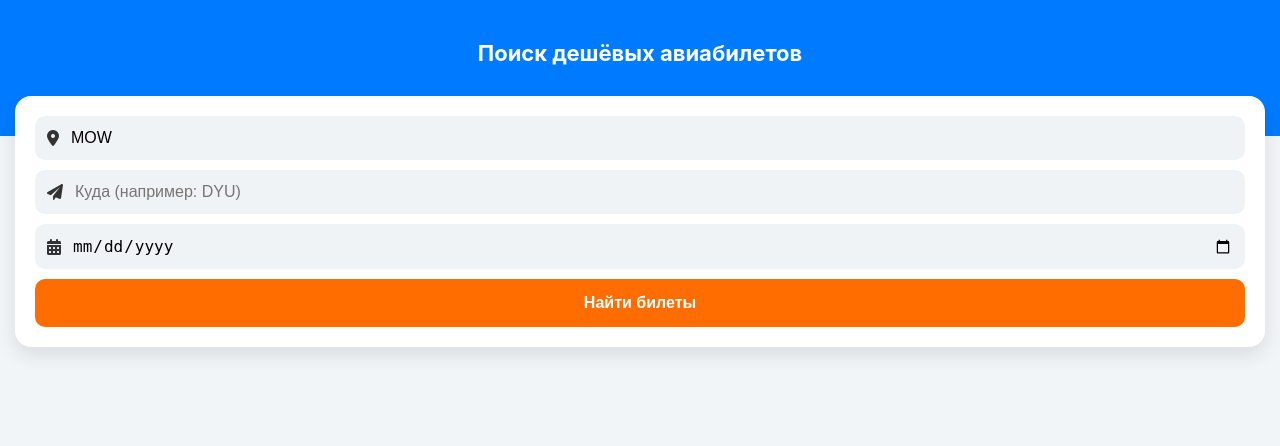
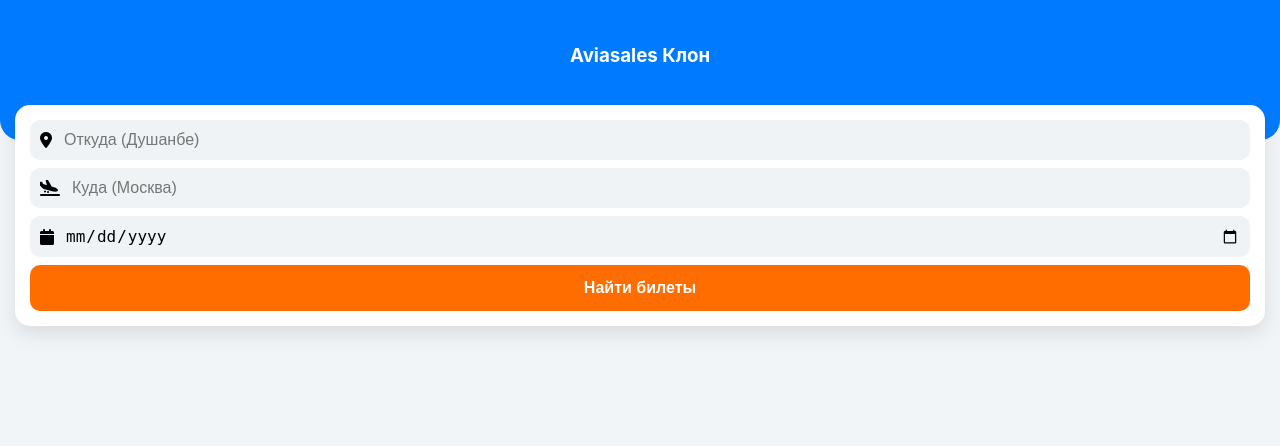
Before and after one commit to OSON-SAVDO/Avia-Search-TJ, a Flask app: page / in a window 1280 px wide. Shown: the top 446 px of the page. Run offline with Flask 3, Linux system fonts and the light colour scheme.

Commit message:
Update index.html

```diff
--- a/templates/index.html
+++ b/templates/index.html
@@ -3,81 +3,72 @@
 <head>
     <meta charset="UTF-8">
     <meta name="viewport" content="width=device-width, initial-scale=1.0">
-    <title>Aviasales.ru — Дешёвые авиабилеты</title>
+    <title>Aviasales.tj — Поиск авиабилетов</title>
     <link rel="stylesheet" href="https://cdnjs.cloudflare.com/ajax/libs/font-awesome/6.0.0/css/all.min.css">
     <style>
         :root { --blue: #007bff; --orange: #ff6d00; --bg: #f2f5f8; }
-        body { font-family: -apple-system, sans-serif; background: var(--bg); margin: 0; padding-bottom: 80px; color: #333; }
+        body { font-family: -apple-system, system-ui, sans-serif; background: var(--bg); margin: 0; padding-bottom: 50px; }
+        .header { background: var(--blue); color: white; padding: 25px 15px 55px; text-align: center; border-radius: 0 0 20px 20px; }
+        .search-container { background: white; margin: -35px 15px 20px; padding: 15px; border-radius: 15px; box-shadow: 0 8px 20px rgba(0,0,0,0.1); }
+        .input-group { background: #f0f3f5; border-radius: 10px; padding: 10px; margin-bottom: 8px; display: flex; align-items: center; }
+        .input-group input { border: none; background: transparent; width: 100%; outline: none; font-size: 16px; margin-left: 10px; }
+        .btn-search { width: 100%; background: var(--orange); color: white; border: none; padding: 14px; border-radius: 10px; font-weight: bold; font-size: 16px; }
 
-        .header { background: var(--blue); color: white; padding: 40px 20px 70px; text-align: center; }
-        .header h1 { margin: 0; font-size: 22px; }
+        .ticket { background: white; margin: 12px; border-radius: 16px; overflow: hidden; box-shadow: 0 2px 10px rgba(0,0,0,0.05); }
+        .ticket-top { padding: 15px; display: flex; justify-content: space-between; align-items: center; }
+        .price { font-size: 22px; font-weight: 800; color: #28a745; }
+        .airline-logo { width: 45px; border-radius: 5px; }
 
-        .search-box { background: white; margin: -40px 15px 20px; padding: 20px; border-radius: 16px; box-shadow: 0 8px 20px rgba(0,0,0,0.1); }
-        .input-item { background: #f0f3f5; border-radius: 10px; padding: 12px; margin-bottom: 10px; display: flex; align-items: center; }
-        .input-item input { border: none; background: transparent; width: 100%; outline: none; font-size: 16px; margin-left: 10px; }
-        .btn-search { width: 100%; background: var(--orange); color: white; border: none; padding: 15px; border-radius: 10px; font-weight: bold; font-size: 16px; cursor: pointer; }
+        .flight-path { padding: 0 15px 15px; display: flex; justify-content: space-between; align-items: center; }
+        .time { font-size: 18px; font-weight: bold; }
+        .airport { font-size: 12px; color: #888; text-transform: uppercase; }
 
-        .card { background: white; margin: 15px; border-radius: 16px; overflow: hidden; border: 1px solid #e0e6ea; }
-        .card-top { padding: 15px; border-bottom: 1px dashed #ddd; display: flex; justify-content: space-between; align-items: center; }
-        .price { color: #28a745; font-size: 20px; font-weight: 800; }
+        /* БЛОК БАГАЖА */
+        .baggage-section { background: #fdfdfd; border-top: 1px solid #eee; padding: 12px 15px; display: flex; justify-content: space-between; }
+        .bag-info { font-size: 12px; display: flex; align-items: center; gap: 5px; color: #555; }
+        .bag-info i { color: #007bff; }
+        .extra-bag { color: var(--orange); font-weight: bold; cursor: help; border-bottom: 1px dashed var(--orange); }
 
-        .flight-info { padding: 15px; display: flex; justify-content: space-between; align-items: center; }
-        .time { font-size: 18px; font-weight: bold; }
-        .city { font-size: 13px; color: #888; }
-
-        .baggage-row { background: #f9f9f9; padding: 8px 15px; display: flex; gap: 15px; font-size: 12px; border-top: 1px solid #eee; }
-        .baggage-row i { color: #4caf50; }
-
-        .btn-buy { display: block; background: var(--orange); color: white; text-align: center; text-decoration: none; padding: 12px; margin: 10px 15px 15px; border-radius: 10px; font-weight: bold; }
-
-        .badge { background: #fff3e0; color: #ff6d00; padding: 4px 8px; border-radius: 6px; font-size: 11px; font-weight: bold; }
+        .btn-buy { display: block; background: var(--orange); color: white; text-align: center; text-decoration: none; padding: 14px; margin: 10px 15px 15px; border-radius: 10px; font-weight: bold; }
     </style>
 </head>
 <body>
 
-    <div class="header">
-        <h1>Поиск дешёвых авиабилетов</h1>
-    </div>
+    <div class="header"><h3>Aviasales Клон</h3></div>
 
-    <div class="search-box">
+    <div class="search-container">
         <form action="/search" method="post">
-            <div class="input-item"><i class="fa fa-map-marker-alt"></i><input type="text" name="from" placeholder="Откуда (например: MOW)" value="MOW"></div>
-            <div class="input-item"><i class="fa fa-paper-plane"></i><input type="text" name="to" placeholder="Куда (например: DYU)"></div>
-            <div class="input-item"><i class="fa fa-calendar-alt"></i><input type="date" name="date"></div>
+            <div class="input-group"><i class="fa fa-location-dot"></i><input type="text" name="from" placeholder="Откуда (Душанбе)" required></div>
+            <div class="input-group"><i class="fa fa-plane-arrival"></i><input type="text" name="to" placeholder="Куда (Москва)" required></div>
+            <div class="input-group"><i class="fa fa-calendar"></i><input type="date" name="date"></div>
             <button type="submit" class="btn-search">Найти билеты</button>
         </form>
     </div>
 
     {% for f in flights %}
-    <div class="card">
-        <div class="card-top">
+    <div class="ticket">
+        <div class="ticket-top">
             <div class="price">{{ f.price }} ₽</div>
-            <div class="badge">Самый дешевый</div>
+            <img src="https://pics.avs.io/al_base/64/64/{{ f.airline }}.png" class="airline-logo" alt="Logo">
         </div>
 
-        <div class="flight-info">
-            <div>
-                <div class="time">Рейс: {{ f.airline }}</div>
-                <div class="city">{{ f.origin }}</div>
+        <div class="flight-path">
+            <div><div class="time">{{ f.departure_at[11:16] }}</div><div class="airport">{{ f.origin }}</div></div>
+            <div style="flex-grow: 1; text-align: center; color: #ddd; position: relative;">
+                <div style="height: 1px; background: #eee; width: 80%; margin: 0 auto;"></div>
+                <i class="fa fa-plane" style="font-size: 12px; position: absolute; top: -6px; left: 48%;"></i>
+                <div style="font-size: 10px; color: #aaa; margin-top: 5px;">{% if f.number_of_changes == 0 %}Прямой{% else %}{{ f.number_of_changes }} пересадка{% endif %}</div>
             </div>
-            <div style="text-align: center; flex-grow: 1; position: relative; margin: 0 20px;">
-                <i class="fa fa-plane" style="font-size: 14px; color: #ccc;"></i>
-                <div style="height: 1px; background: #eee; width: 100%; margin-top: -10px;"></div>
-            </div>
-            <div style="text-align: right;">
-                <div class="time">Прямой</div>
-                <div class="city">{{ f.destination }}</div>
-            </div>
+            <div style="text-align: right;"><div class="time">--:--</div><div class="airport">{{ f.destination }}</div></div>
         </div>
 
-        <div class="baggage-row">
-            <span><i class="fa fa- suitcase"></i> Багаж: включен (20кг)</span>
-            <span><i class="fa fa-briefcase"></i> Ручная кладь: 10кг</span>
+        <div class="baggage-section">
+            <div class="bag-info"><i class="fa fa-briefcase"></i> Ручная: 10кг</div>
+            <div class="bag-info"><i class="fa fa-suitcase"></i> Багаж: 23кг</div>
+            <div class="bag-info extra-bag"><i class="fa fa-plus-circle"></i> +Багаж</div>
         </div>
 
-        <a href="https://www.aviasales.ru/search/{{ f.origin }}{{ f.departure_at[8:10] }}{{ f.departure_at[5:7] }}{{ f.destination }}1?marker={{ marker }}" target="_blank" class="btn-buy">
-            Купить билет за {{ f.price }} ₽
-        </a>
+        <a href="https://www.aviasales.ru/search/{{ f.origin }}{{ f.departure_at[8:10] }}{{ f.departure_at[5:7] }}{{ f.destination }}1?marker={{ marker }}" target="_blank" class="btn-buy">Купить за {{ f.price }} ₽</a>
     </div>
     {% endfor %}
 
```
